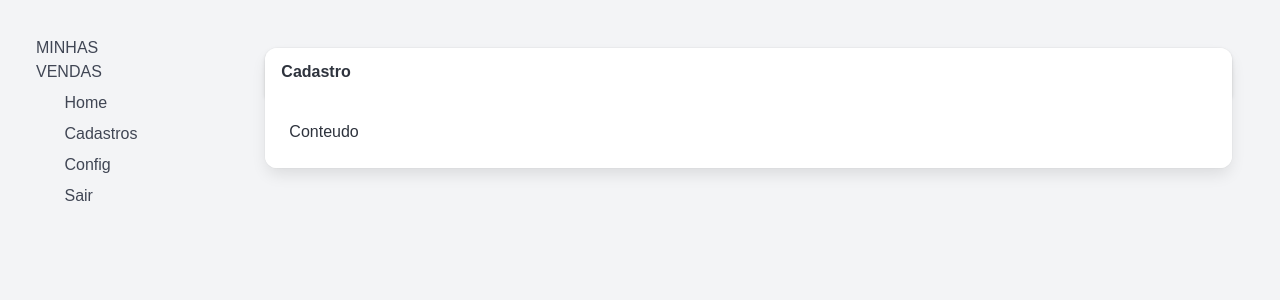
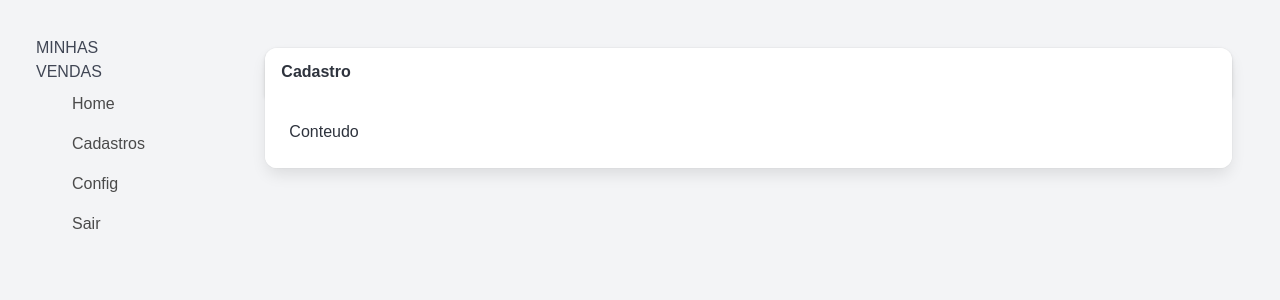
Before and after one commit to Marrafon91/Vendas-App, a Next.js app: page / in a window 1280 px wide. Shown: the top 300 px of the page. Built offline with nearby package versions, Linux system fonts and the light colour scheme.

Commit message:
Hover menu Item

```diff
--- a/src/app/globals.css
+++ b/src/app/globals.css
@@ -3,3 +3,17 @@ body {
   min-height: 100vh;
   font-family: Arial, Helvetica, sans-serif;
 }
+
+.menu-list a.menu-item {
+  display: flex;
+  align-items: center;
+  padding: 0.5rem 0.75rem;
+  color: #4a4a4a; /* Texto padrão */
+  border-radius: 6px;
+  transition: background-color 0.3s ease, color 0.3s ease;
+}
+
+.menu-list a.menu-item:hover {
+  background-color: #3273dc;
+  color: #fff;
+}
--- a/src/components/layout/menu/index.tsx
+++ b/src/components/layout/menu/index.tsx
@@ -25,7 +25,7 @@ interface MenuItemProps {
 const MenuItem: React.FC<MenuItemProps> = (props: MenuItemProps) => {
     return (
         <li>
-            <Link href={props.href}>
+            <Link href={props.href} className='menu-item'>
                 <span className="icon"></span> {props.label}
             </Link>
         </li>
```
